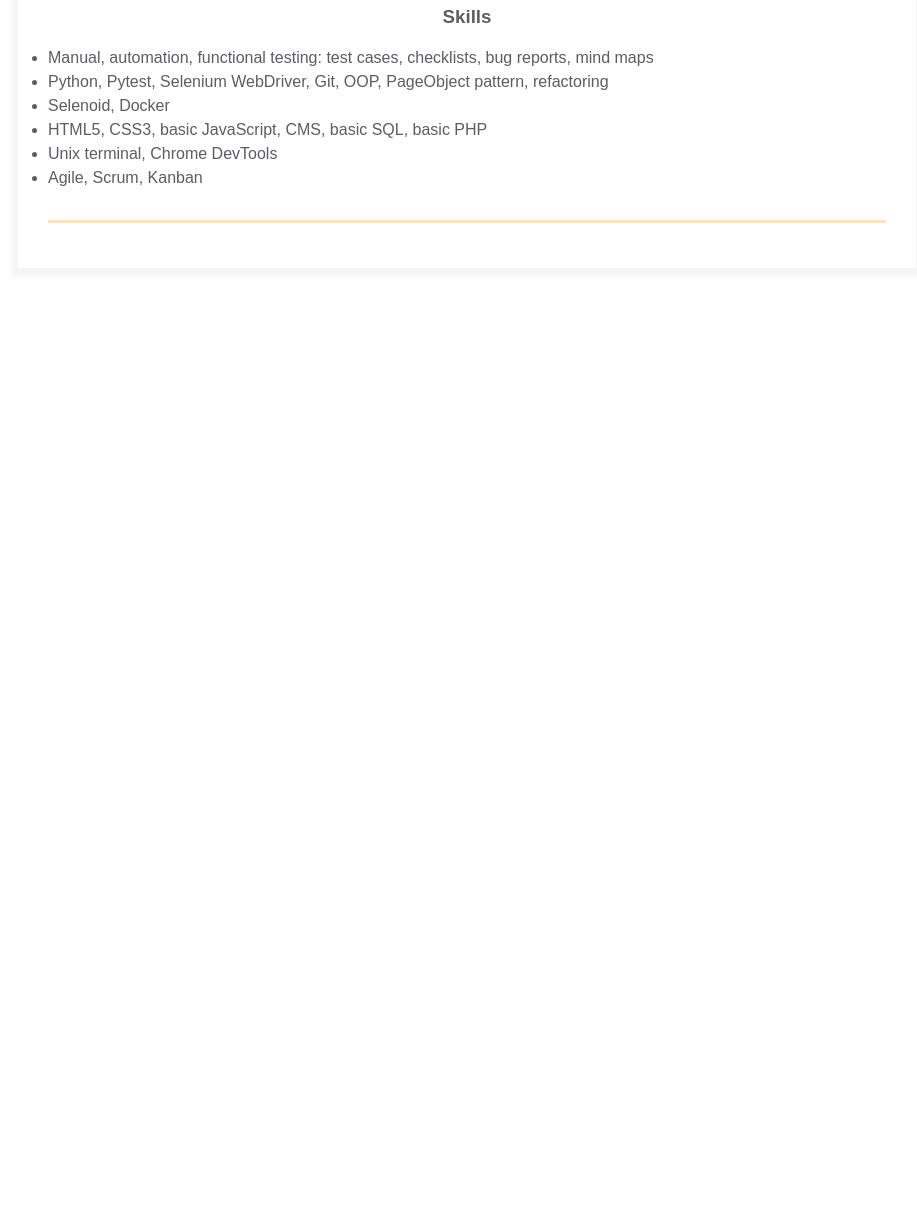
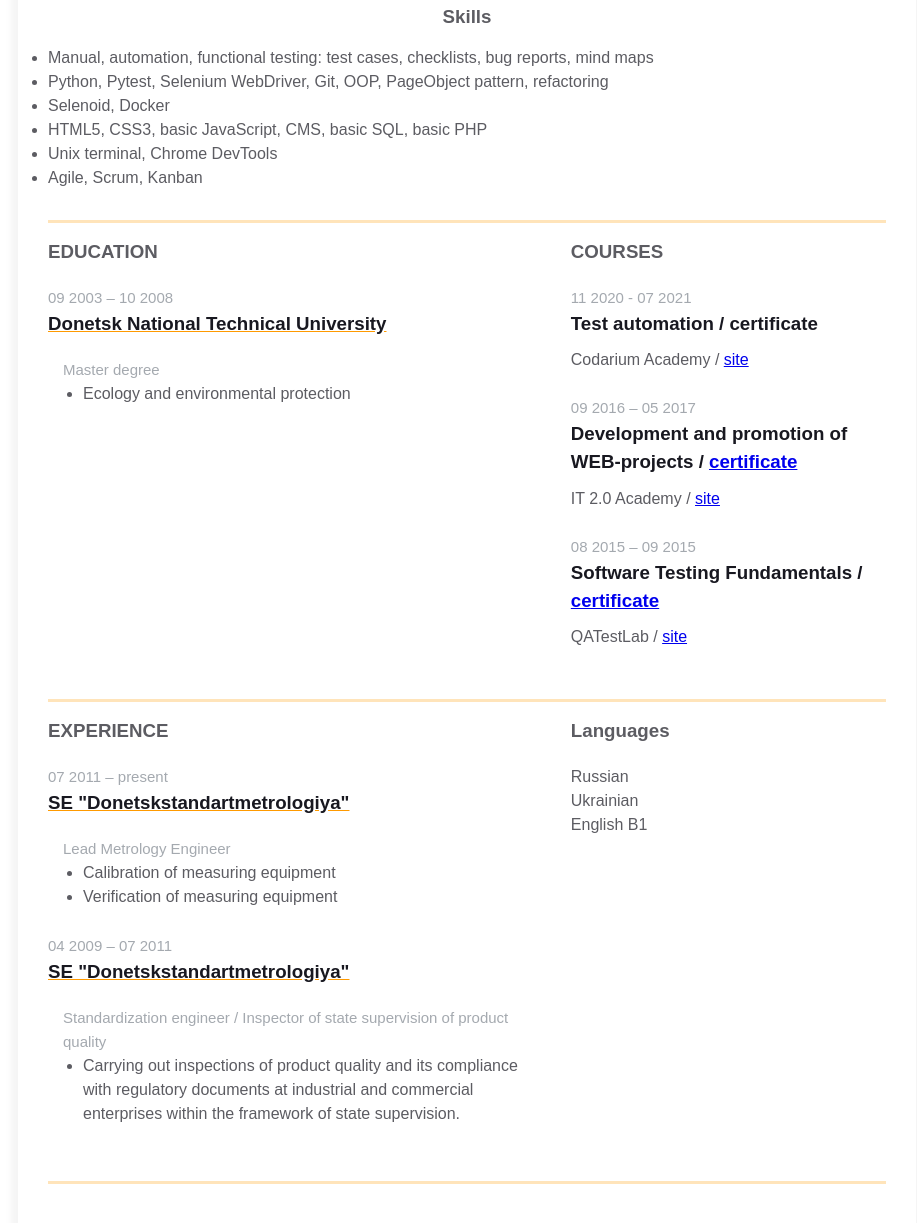
Before and after one commit to metroprog/homepage, a plain HTML site: page index.html in a window 1280 px wide. Shown: the part 573-1796 px from the top of the page, without its empty margins (173-1090 px from the left). Before the commit the page ends 892 px from the top, so only its background shows below. Drawn offline with Linux system fonts and the light colour scheme.

Commit message:
added experience, education, additional info

```diff
--- a/index.html
+++ b/index.html
@@ -102,6 +102,102 @@
             </div>
           </div>
         </div>
+        <div class="container">
+          <div class="resume__block">
+            <div class="main-info fh">
+              <div class="experiences">
+                <h3 class="experiences__header">EDUCATION</h3>
+                <div class="experiences__company">
+                  <div class="experiences__company-header">
+                    <span class="experiences__company-header-durability">09 2003 – 10 2008</span>
+                    <h3 class="experiences__company-header-name">Donetsk National Technical University</h3>
+                  </div>
+                  <div class="experiences__company-project">
+                    <span class="experiences__company-project-role">Master degree</span>
+                    <ul class="experiences__company-project-responsibilities">
+                      <li>Ecology and environmental protection</li>
+                    </ul>
+                  </div>
+                </div>
+              </div>
+              <div class="additional-info fv">
+                <div class="additional-info__education">
+                  <h3 class="additional-info__education-header">COURSES</h3>
+                  <div class="additional-info__education-university">
+                    <span class="additional-info__education-university-durability">11 2020 - 07 2021</span>
+                    <h3 class="additional-info__education-university-speciality">Test automation / certificate</h3>
+                    <p class="additional-info__education-university-name">Codarium Academy / <a href="https://codarium.com.ua/">site</a></p>
+                  </div>
+                  <br>
+                  <div class="additional-info__education-university">
+                    <span class="additional-info__education-university-durability">09 2016 – 05 2017</span>
+                    <h3 class="additional-info__education-university-speciality">Development and promotion of WEB-projects / <a href="https://drive.google.com/file/d/1RbwOCZ-iJd8y5dJP0_wxeCqQY3eOUgXG/view">certificate</a></h3>
+                    <p class="additional-info__education-university-name">IT 2.0 Academy / <a href="https://it20academy.com/">site</a></p>
+                  </div>
+                  <br>
+                  <div class="additional-info__education-university">
+                    <span class="additional-info__education-university-durability">08 2015 – 09 2015</span>
+                    <h3 class="additional-info__education-university-speciality">Software Testing Fundamentals / <a href="https://drive.google.com/file/d/1r7j3XAVNR9LNgSqAtrR7zlijT9QLHBJ8/view?usp=sharing">certificate</a></h3>
+                    <p class="additional-info__education-university-name">QATestLab / <a href="https://training.qatestlab.com/">site</a></p>
+                  </div>
+                </div>
+              </div>
+
+            </div>
+          </div>
+        </div>
+        <div class="container">
+          <div class="resume__block">
+            <div class="main-info fh">
+              <div class="experiences">
+                <h3 class="experiences__header">EXPERIENCE</h3>
+                <div class="experiences__company">
+                  <div class="experiences__company-header">
+                    <span class="experiences__company-header-durability">07 2011 – present</span>
+                    <h3 class="experiences__company-header-name">SE&nbsp;"Donetskstandartmetrologiya"</h3>
+                  </div>
+                  <div class="experiences__company-project">
+                    <span class="experiences__company-project-role">Lead Metrology Engineer</span>
+                    <ul class="experiences__company-project-responsibilities">
+                      <li>Calibration of measuring equipment</li>
+                      <li>Verification of measuring equipment</li>
+                    </ul>
+                  </div>
+                </div>
+                <div class="experiences__company">
+                  <div class="experiences__company-header">
+                    <span class="experiences__company-header-durability">04 2009 – 07 2011</span>
+                    <h3 class="experiences__company-header-name">SE&nbsp;"Donetskstandartmetrologiya"</h3>
+                  </div>
+                  <div class="experiences__company-project">
+                    <span class="experiences__company-project-role">Standardization engineer /
+                      Inspector of state supervision of product quality</span>
+                    <ul class="experiences__company-project-responsibilities">
+                      <li>Carrying out inspections of product quality and its compliance with
+                        regulatory documents at industrial and commercial enterprises within the
+                        framework of state supervision.
+                        </li>
+                    </ul>
+                  </div>
+                </div>
+              </div>
+              <div class="additional-info fv">
+                <div class="additional-info__languages">
+                  <h3 class="additional-info__languages-header">Languages</h3>
+                  <p class="additional-info__languages-item">
+                    Russian
+                  </p>
+                  <p class="additional-info__languages-item">
+                    Ukrainian
+                  </p>
+                  <p class="additional-info__languages-item">
+                    English B1
+                  </p>
+                </div>
+              </div>
+            </div>
+          </div>
+        </div>
       </div>
     </main>
   </body>
```
